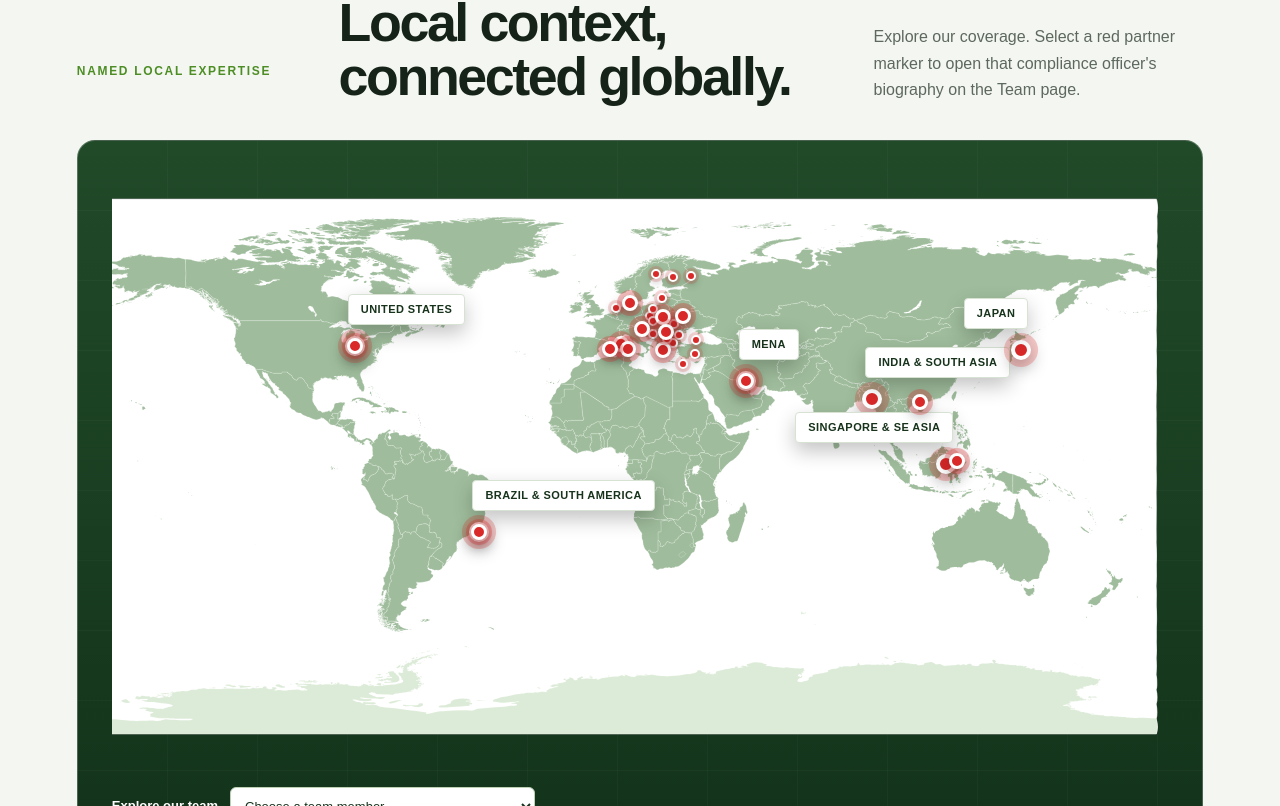
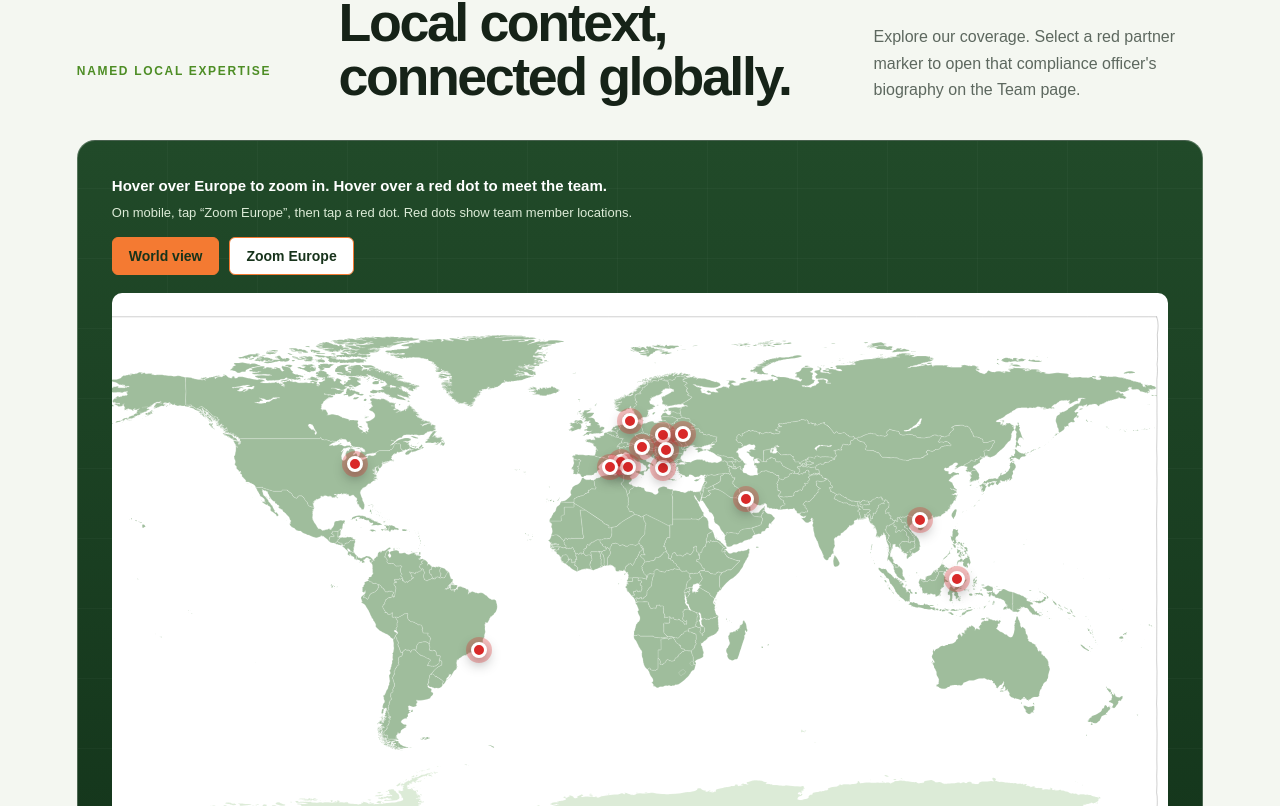
Before and after one commit to eunomiapharmaservices/Eunomia_New_Website, a Next.js app: page /services/local-legal-mandates in a window 1280 px wide. Shown: the part 2654-3460 px from the top of the page. Built offline with nearby package versions, Linux system fonts and the light colour scheme.

Commit message:
Show team-only map markers and add Europe hover zoom

```diff
--- a/app/globals.css
+++ b/app/globals.css
@@ -1072,3 +1072,19 @@ body{font-family:var(--display);color:var(--site-ink);background:#fff}
   .map-partner-photo,.map-partner-initials{width:64px;height:80px}
   .map-partner-picker{flex-direction:column;align-items:stretch;gap:7px}
 }
+
+/* Explore mapped team locations with an enlarged European view. */
+.map-instructions{position:relative;z-index:3;color:#fff;margin:0 0 18px;font:15px/1.5 var(--display)}
+.map-instructions strong,.map-instructions span{display:block}
+.map-instructions span{margin-top:6px;font-size:13px;color:#dcebd7}
+.map-zoom-controls{display:flex;gap:10px;margin-top:14px}
+.map-zoom-controls button{padding:10px 16px;border:1px solid #f47a32;border-radius:6px;background:#fff;color:#17331b;cursor:pointer;font:700 14px var(--display)}
+.map-zoom-controls button[aria-pressed="true"]{background:#f47a32;color:#17331b}
+.map-zoom-controls button:focus-visible{outline:3px solid #fff;outline-offset:3px}
+.map-viewport{position:absolute;inset:0;overflow:hidden;border-radius:10px;background:#fff}
+.map-geography{position:absolute;inset:0;transform-origin:51% 26%;transition:transform .3s ease}
+.map-geography.is-zoomed{transform:scale(4)}
+.map-geography.is-zoomed .partner-dot{transform:translate(-50%,-50%) scale(.45)}
+.coverage-map .map-partner-card{position:relative;inset:auto!important;margin:18px auto;width:min(100%,440px)}
+.coverage-map-officers .map-stage:has(.map-partner-card){margin-bottom:0}
+@media(prefers-reduced-motion:reduce){.map-geography{transition:none}}
--- a/components/CoverageMap.tsx
+++ b/components/CoverageMap.tsx
@@ -2,30 +2,6 @@
 
 import { useEffect, useId, useRef, useState } from "react";
 import { compliancePartners, partnerId } from "../data/compliancePartners";
-
-const europeanMarkets = [
-  ["Ireland", 47.7, 22.6], ["United Kingdom", 49.1, 21.8],
-  ["Portugal", 47.2, 29.6], ["Spain", 48.5, 29.1],
-  ["France", 50.2, 26.2], ["Belgium", 50.9, 23.9],
-  ["Netherlands", 51.2, 22.8], ["Luxembourg", 51.2, 24.8],
-  ["Germany", 52.2, 24.2], ["Denmark", 52.1, 20.9],
-  ["Norway", 51.5, 16.8], ["Sweden", 53.1, 17.3],
-  ["Finland", 54.8, 17.2], ["Switzerland", 51.2, 27.1],
-  ["Austria", 52.5, 26.7], ["Italy", 52.2, 29.8],
-  ["Poland", 54.1, 23.9], ["Czechia", 53.2, 25.3],
-  ["Hungary", 53.7, 27.2], ["Romania", 55.3, 28.1],
-  ["Greece", 54.1, 32.1], ["Croatia", 53.1, 28.6],
-  ["Slovenia", 52.6, 27.8], ["Bulgaria", 55.2, 30.4],
-] as const;
-
-const regionalMarkets = [
-  ["United States", 23, 29, "label-right"],
-  ["Brazil & South America", 34.8, 60.5, "label-right"],
-  ["MENA", 60, 35, "label-right"],
-  ["India & South Asia", 72, 38, "label-right"],
-  ["Singapore & SE Asia", 79, 49, "label-left"],
-  ["Japan", 86.1, 29.8, "label-left"],
-] as const;
 
 const partnerMarkers = [
   ["Rashmi Papneja", 49.1, 21.8],
@@ -42,10 +18,11 @@ const partnerByName = new Map(compliancePartners.map((partner) => [partner.name,
 
 export function CoverageMap({ showOfficers = true }: { showOfficers?: boolean }) {
   const [active, setActive] = useState<string | null>(null);
+  const [zoomed, setZoomed] = useState(false);
   const root = useRef<HTMLDivElement>(null);
   const cardId = useId();
   const selected = active ? partnerByName.get(active) : undefined;
-  const coordinates = partnerMarkers.find(([name]) => name === active);
+
   useEffect(() => {
     if (!active) return;
     const dismiss = (event: PointerEvent) => {
@@ -61,18 +38,28 @@ export function CoverageMap({ showOfficers = true }: { showOfficers?: boolean })
       onBlur={(event) => { if (!event.currentTarget.contains(event.relatedTarget)) setActive(null); }}
       onPointerLeave={(event) => { if (event.pointerType === "mouse" && !event.currentTarget.contains(document.activeElement)) setActive(null); }}
       className={`coverage-map${showOfficers ? " coverage-map-officers" : ""}`}
-      aria-label="World map showing Eunomia service coverage across Europe, MENA, the United States, Brazil and South America, India, Southeast Asia and Japan"
+      aria-label="World map showing Eunomia team member locations"
       role={showOfficers ? undefined : "img"}
     >
-      <div className="map-stage">
+      <div className="map-instructions">
+        <strong>Hover over Europe to zoom in. Hover over a red dot to meet the team.</strong>
+        <span>On mobile, tap “Zoom Europe”, then tap a red dot. Red dots show team member locations.</span>
+        <div className="map-zoom-controls">
+          <button type="button" aria-pressed={!zoomed} onClick={() => { setZoomed(false); setActive(null); }}>World view</button>
+          <button type="button" aria-pressed={zoomed} onClick={() => { setZoomed(true); setActive(null); }}>Zoom Europe</button>
+        </div>
+      </div>
+      <div className="map-stage" onPointerMove={(event) => {
+          if (event.pointerType !== "mouse" || zoomed) return;
+          const bounds = event.currentTarget.getBoundingClientRect();
+          const x = (event.clientX - bounds.left) / bounds.width;
+          const y = (event.clientY - bounds.top) / bounds.height;
+          if (x > .43 && x < .59 && y > .12 && y < .35) { setActive(null); setZoomed(true); }
+        }}
+        onPointerLeave={(event) => { if (event.pointerType === "mouse") setZoomed(false); }}>
+        <div className="map-viewport"><div className={`map-geography${zoomed ? " is-zoomed" : ""}`}>
+
         <img className="world-map-base" src="/world-map.svg" alt="" aria-hidden="true" />
-        {europeanMarkets.map(([label, left, top]) => {
-          return (
-            <span className="market-marker is-country" style={{ left: `${left}%`, top: `${top}%` }} aria-label={label} key={label}>
-              <i></i>
-            </span>
-          );
-        })}
         {showOfficers && partnerMarkers.map(([name, left, top]) => {
           const partner = partnerByName.get(name);
           if (!partner) return null;
@@ -85,7 +72,7 @@ export function CoverageMap({ showOfficers = true }: { showOfficers?: boolean })
               aria-expanded={active === name}
               aria-controls={active === name ? cardId : undefined}
               onPointerEnter={(event) => { if (event.pointerType === "mouse") setActive(name); }}
-              onFocus={() => setActive(name)}
+              onFocus={() => { setActive(name); setZoomed(left > 43 && left < 59 && top < 35); }}
               onClick={() => setActive(name)}
               key={partner.name}
             >
@@ -93,14 +80,10 @@ export function CoverageMap({ showOfficers = true }: { showOfficers?: boolean })
             </button>
           );
         })}
-        {regionalMarkets.map(([label, left, top, side]) => (
-          <div className={`market-marker coverage-region ${side}`} style={{ left: `${left}%`, top: `${top}%` }} key={label}>
-            <i></i><b>{label}</b>
-          </div>
-        ))}
-        {showOfficers && selected && coordinates && (
-          <aside id={cardId} className="map-partner-card" aria-label={`${selected.name}, team member`}
-            style={{ left: `clamp(8px, calc(${coordinates[1]}% - 164px), calc(100% - 336px))`, top: `calc(${coordinates[2]}% + 20px)` }}>
+        </div></div>
+      </div>
+        {showOfficers && selected && (
+          <aside id={cardId} className="map-partner-card" aria-label={`${selected.name}, team member`}>
             <button type="button" className="map-card-close" aria-label="Close team member card" onClick={() => setActive(null)}>×</button>
             {selected.image
               ? <img className="map-partner-photo" src={selected.image} alt={selected.name} />
@@ -113,10 +96,9 @@ export function CoverageMap({ showOfficers = true }: { showOfficers?: boolean })
             </div>
           </aside>
         )}
-      </div>
       {showOfficers && <label className="map-partner-picker">
         <span>Explore our team</span>
-        <select value={active || ""} onChange={(event) => setActive(event.target.value || null)}>
+        <select value={active || ""} onChange={(event) => { const marker = partnerMarkers.find(([name]) => name === event.target.value); setActive(event.target.value || null); setZoomed(Boolean(marker && marker[1] > 43 && marker[1] < 59 && marker[2] < 35)); }}>
           <option value="">Choose a team member</option>
           {partnerMarkers.map(([name]) => <option value={name} key={name}>{partnerByName.get(name)?.country} — {name}</option>)}
         </select>
```
